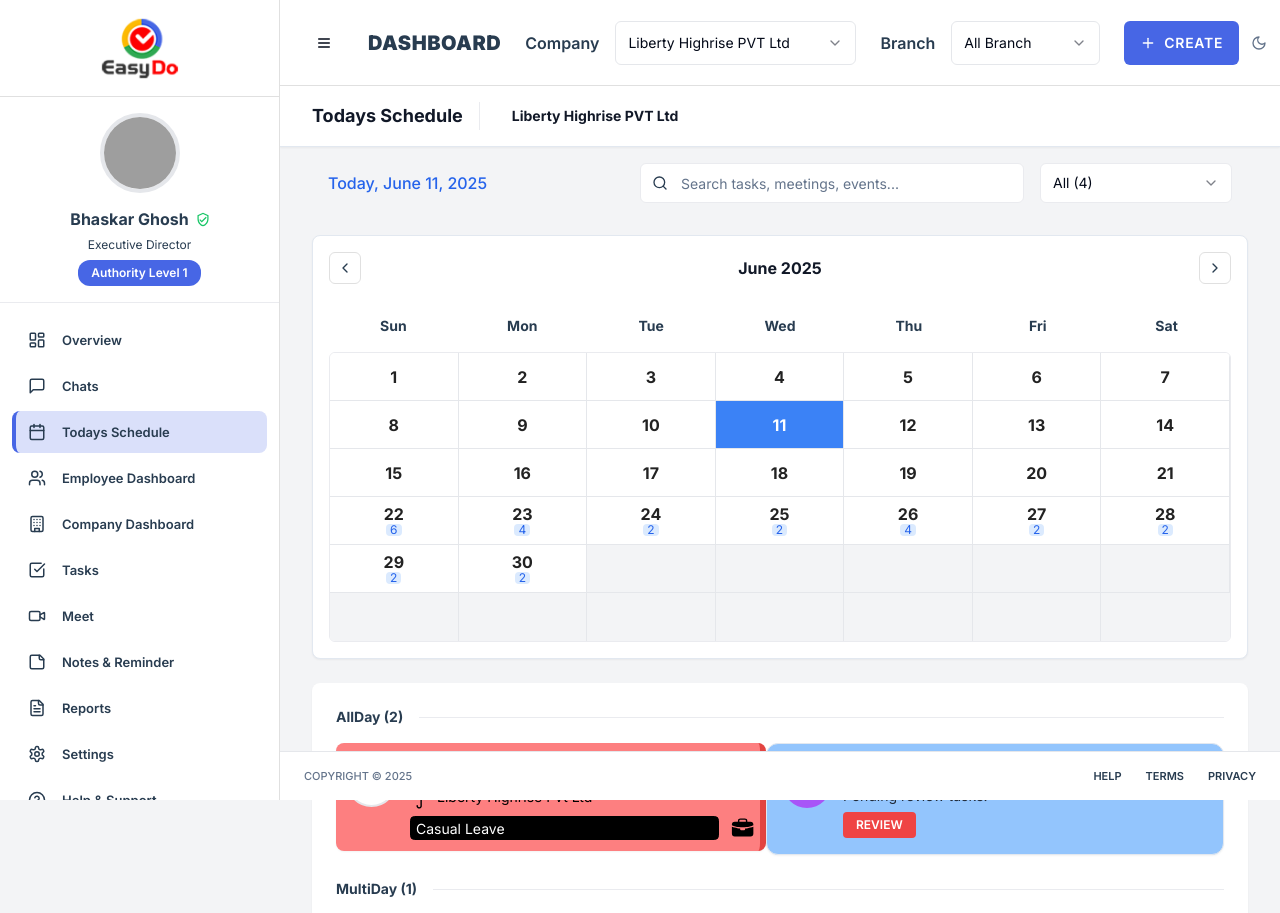
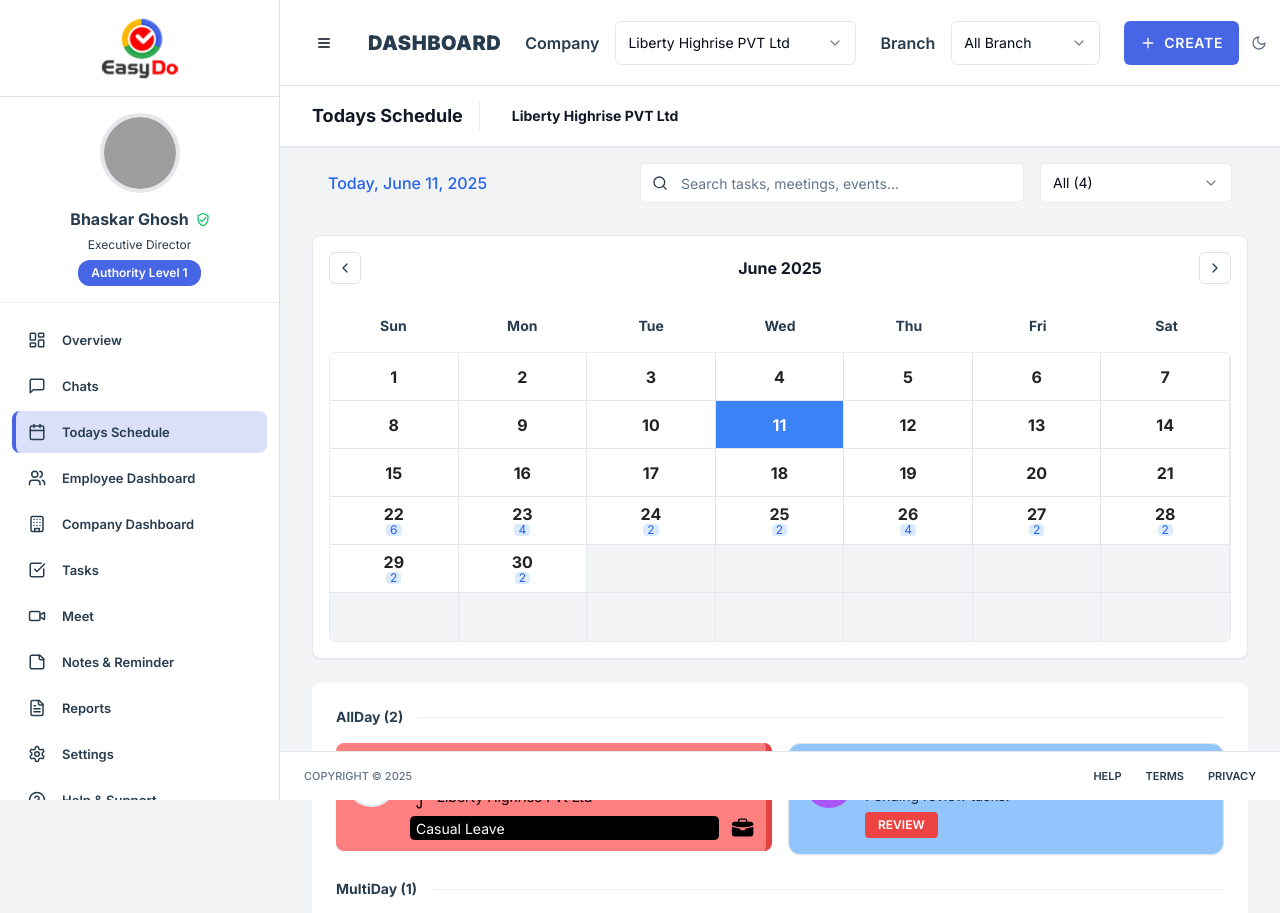
Before and after one commit to soumya85/webpanelEasyDo, a React (Vite) app: page /todays-schedule in a window 1280 px wide. Shown: the top 913 px of the page. Built offline with nearby package versions, Linux system fonts and the light colour scheme; grey boxes are pictures that could not be loaded; the HTML template or start-up script is replaced by a standard one.

Commit message:
Restore gap between AllDay cards
cgen-b6556232ef304fd39c61b2cb9a7ec0df

```diff
--- a/src/pages/TodaysSchedule.tsx
+++ b/src/pages/TodaysSchedule.tsx
@@ -173,9 +173,9 @@ export default function TodaysSchedule() {
                   <div className="flex-1 h-px bg-gray-300"></div>
                 </div>
 
-                <div className="flex flex-col lg:flex-row gap-0 mb-6">
+                <div className="grid grid-cols-1 lg:grid-cols-2 gap-4 mb-6">
                   {allDayTasks.map((task) => (
-                    <TaskCard key={task.id} task={task} className="flex-1" />
+                    <TaskCard key={task.id} task={task} className="max-w-md" />
                   ))}
                 </div>
               </div>
```
